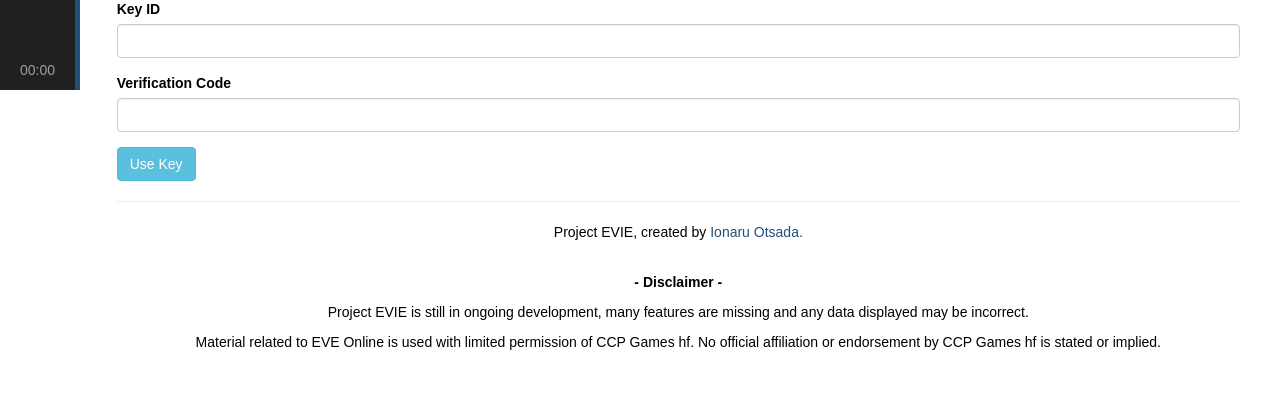
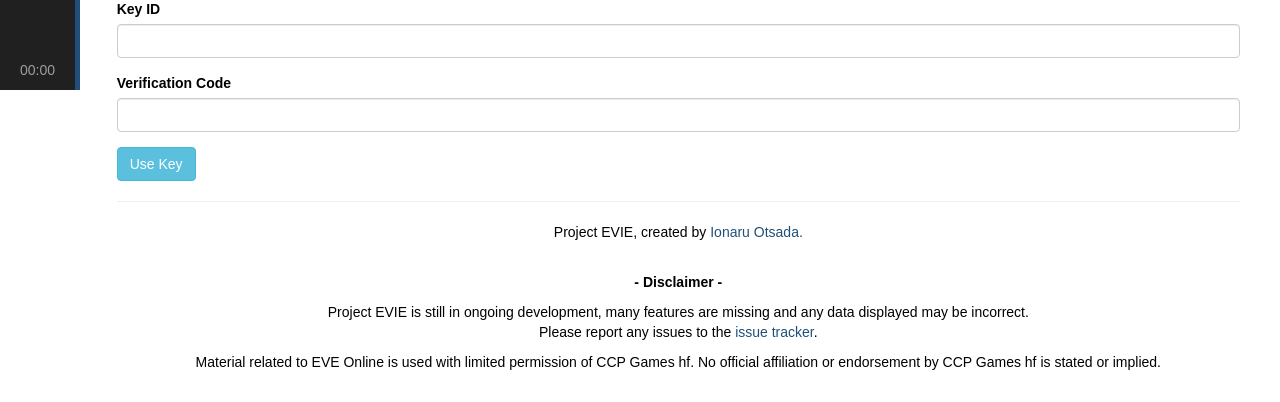
Before and after one commit to Ionaru/Project-EVIE, a PHP site: page /account.php?char=0 in a window 1280 px wide. Shown: the part 710-1112 px from the top of the page. Before the commit the page ends 1060 px from the top, so only its background shows below. Run offline with PHP 8.4, Linux system fonts and the light colour scheme; some libraries are stand-ins or nearby versions.

Commit message:
Added message to report issues on the issue tracker.

```diff
--- a/foot.php
+++ b/foot.php
@@ -15,7 +15,8 @@
         <br>
         <p><strong>- Disclaimer -</strong></p>
         <p>Project EVIE is still in ongoing development, many features are missing and any data displayed may be
-            incorrect.</p>
+            incorrect.<br>
+        Please report any issues to the <a target="_blank" href="https://github.com/Ionaru/Project-EVIE/issues">issue tracker</a>.</p>
         <p>Material related to EVE Online is used with limited permission of CCP Games hf. No official affiliation or
             endorsement by CCP Games hf is stated or implied.</p>
     </div>
--- a/js/helperFunctions.js
+++ b/js/helperFunctions.js
@@ -206,7 +206,7 @@
             ' > HTTP response: ' + response + '<br>' +
             ' > API error code: ' + errorcode + '<br>' +
             ' > API error text: ' + errortext + '</p>' +
-            '<p>Please search for this issue on the <a target="_blank" href="https://github.com/Ionaru/Project-EVIE/issues?utf8=✓&q=is%3Aissue+' + response + '+' + errorcode + '">issue tracker.</a></p>' +
+            '<p>Please search for this issue on the <a target="_blank" href="https://github.com/Ionaru/Project-EVIE/issues?utf8=✓&q=is%3Aissue+' + response + '+' + errorcode + '">issue tracker</a>.</p>' +
             '<hr>' +
             '</div>');
     };
```
